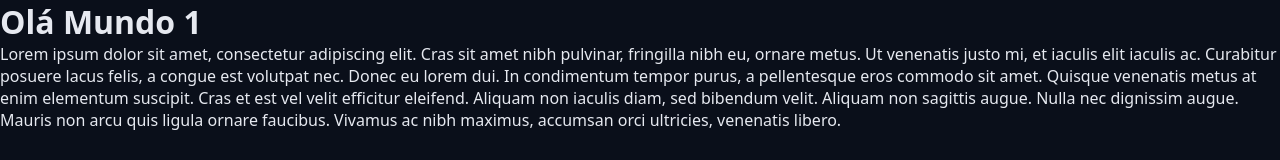
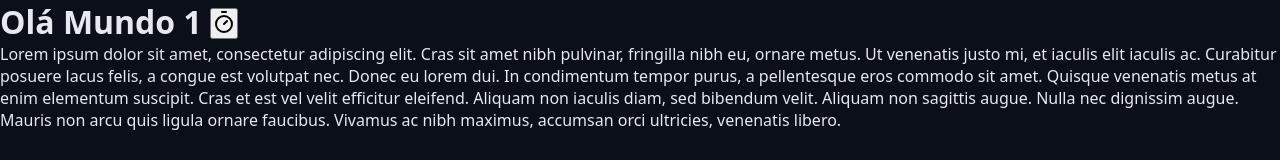
Before and after one commit to Dev-Isaque/chronos-pomodoro, a React (Vite) app: page / in a window 1280 px wide. Shown: the top 160 px of the page. Built offline with nearby package versions, Linux system fonts and the light colour scheme.

Commit message:
Finalização do componente Heading e tipagem TypeScript de children (ReactNode)

```diff
--- a/package.json
+++ b/package.json
@@ -10,6 +10,7 @@
     "preview": "vite preview"
   },
   "dependencies": {
+    "lucide-react": "^0.561.0",
     "react": "^19.2.0",
     "react-dom": "^19.2.0"
   },
--- a/src/App.tsx
+++ b/src/App.tsx
@@ -2,12 +2,14 @@
 
 import './styles/theme.css';
 import './styles/global.css';
+import { TimerIcon } from 'lucide-react';
 
 export function App() {
   return (
     <>
-
-      <Heading attr={123} attr2='String'>Olá Mundo 1</Heading>
+      <Heading>
+        Olá Mundo 1 <button> <TimerIcon /> </button>
+      </Heading>
 
       <p>
         Lorem ipsum dolor sit amet, consectetur adipiscing elit. Cras sit amet
--- a/src/components/Heading.module.css
+++ b/src/components/Heading.module.css
@@ -1,3 +1,7 @@
 .heading {
-    background: brown;
+    margin: 3.2rem 0;
+    display: flex;
+    align-items: center;
+    justify-content: center;
+
 }
--- a/src/components/Heading.tsx
+++ b/src/components/Heading.tsx
@@ -1,5 +1,10 @@
 import styles from './Heading.module.css';
 
-export function Heading(props) {
-  return <h1 className={styles.Heading}>{props.children}</h1>;
+type HeadingProps = {
+  children: React.ReactNode;
 }
+
+export function Heading({ children }: HeadingProps) {
+
+  return <h1 className={styles.Heading}>{children}</h1>;
+}
```
Also changed, not shown: 1 other file (tests, documents, lock files or other folders).
